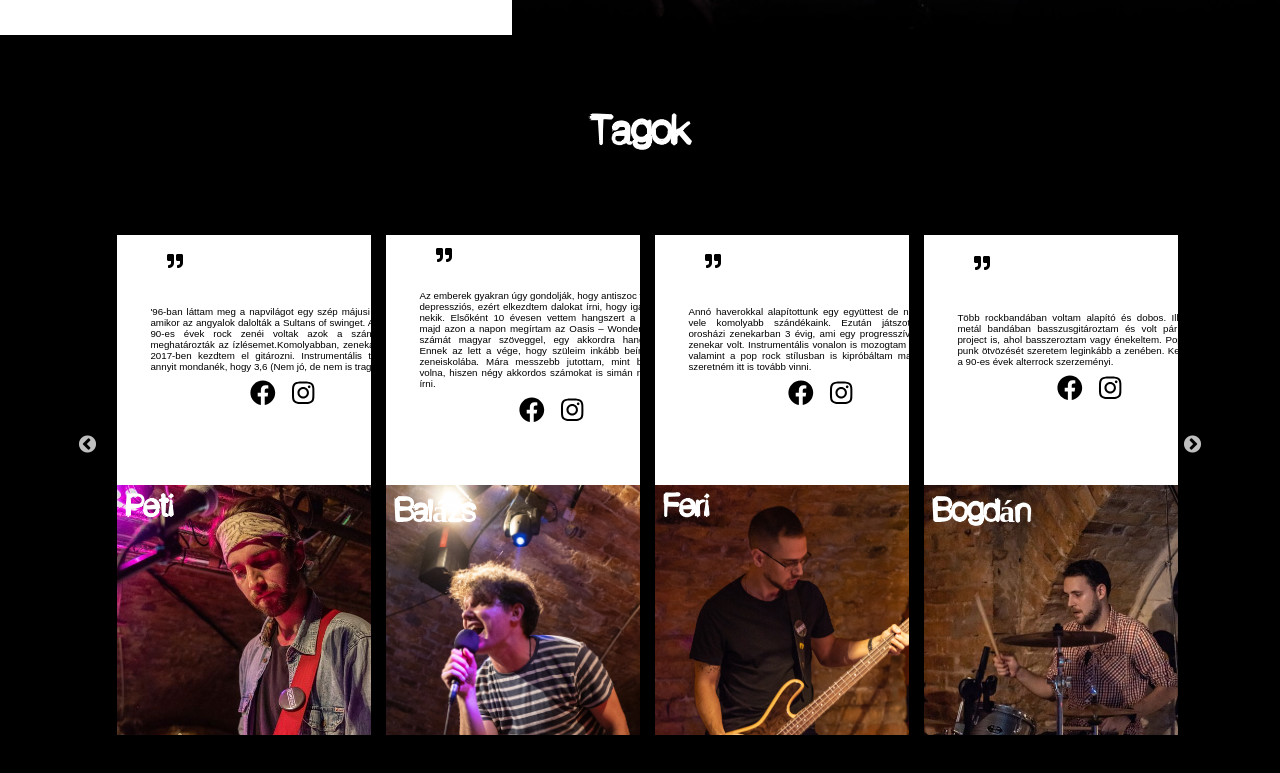
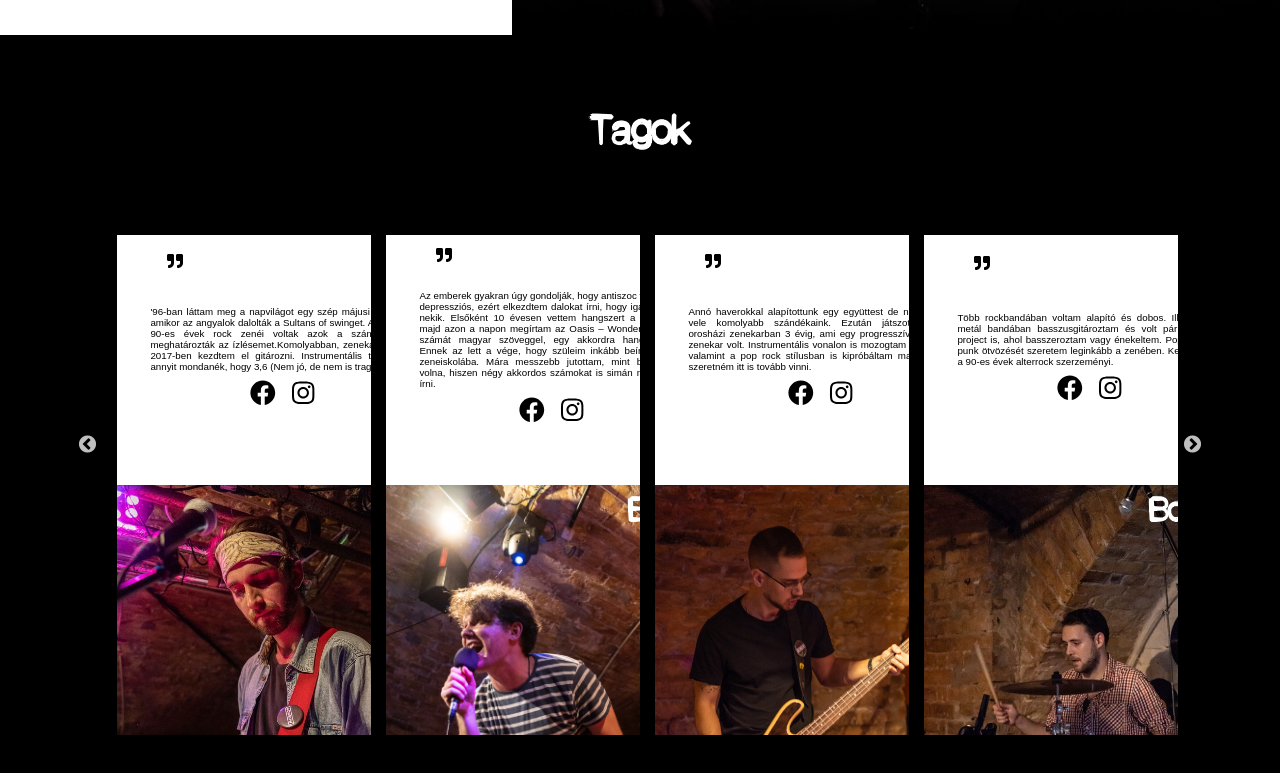
Before and after one commit to kovacsendre96/bonrow, a React (Create React App) app: page / in a window 1280 px wide. Shown: the part 765-1538 px from the top of the page. Built offline with nearby package versions, Linux system fonts and the light colour scheme; a web font is replaced by a local one.

Commit message:
cards maybe responsive

```diff
--- a/src/components/BioCards.js
+++ b/src/components/BioCards.js
@@ -41,7 +41,7 @@ const BioCards = () => {
             }
           },
           {
-            breakpoint: 600,
+            breakpoint: 768,
             settings: {
               slidesToShow: 1,
               slidesToScroll: 1
@@ -57,8 +57,8 @@ const BioCards = () => {
         <h2>Tagok</h2>
         <Slider className='slider'{...settings}>
     <CardsContainer>
-            <Card style={{ background:`url(${peti})`,backgroundSize:'cover',backgroundPositionY:'230px'}}>
-                <CardLeft>
+            <Card >
+                <CardLeft style={{ background:`url(${peti})`,backgroundSize:'cover',backgroundRepeat:"no-repeat"}}>
                     <h4>Peti</h4>
 
                 </CardLeft>
@@ -82,8 +82,8 @@ const BioCards = () => {
             </Card>
             </CardsContainer>
             <CardsContainer>
-            <Card style={{ background:`url(${balazs})`,backgroundSize:'cover',backgroundPositionY:'230px'}}>
-                <CardLeft>
+            <Card >
+                <CardLeft style={{ background:`url(${balazs})`,backgroundSize:'cover',backgroundRepeat:"no-repeat"}}>
                     <h4>Balázs</h4>
 
                 </CardLeft>
@@ -107,8 +107,8 @@ const BioCards = () => {
             </Card>
             </CardsContainer>
             <CardsContainer>
-            <Card style={{ background:`url(${feco})`,backgroundSize:'cover',backgroundPositionY:'230px'}}>
-                <CardLeft>
+            <Card >
+                <CardLeft style={{ background:`url(${feco})`,backgroundSize:'cover',backgroundRepeat:"no-repeat"}}>
                     <h4>Feri</h4>
 
                 </CardLeft>
@@ -132,8 +132,8 @@ const BioCards = () => {
             </Card>
             </CardsContainer>
             <CardsContainer>
-            <Card style={{ background:`url(${bogdan})`,backgroundSize:'cover',backgroundPositionY:'200px'}}>
-                <CardLeft>
+            <Card>
+                <CardLeft style={{ background:`url(${bogdan})`,backgroundSize:'cover',backgroundRepeat:"no-repeat"}}>
                     <h4>Bogdán</h4>
 
                 </CardLeft>
--- a/src/styles/bioStyles.js
+++ b/src/styles/bioStyles.js
@@ -123,8 +123,8 @@ export const Card = styled.div`
     }
 
     @media(max-width:1200px){
-        height:480px;
-        width:340px;
+        height:400px;
+        width:320px;
 
         .slider{
 
@@ -132,9 +132,17 @@ export const Card = styled.div`
 
     }
 
-    @media(max-width:600px){
-       width:90%;
+    @media(max-width:768px){
+       flex-direction:row;
+       width:400px;
+       height:250px;
+       margin:0 auto 0 auto ;
+    }
 
+    @media(max-width:450px){
+
+       width:300px;
+       height:300px;
 
     }
 
@@ -143,6 +151,7 @@ export const Card = styled.div`
 export const CardLeft = styled.div`
     width:100%;
     height:50%;
+    text-align:end;
 
 
 
@@ -158,9 +167,9 @@ export const CardLeft = styled.div`
     @media(max-width:1024px){
     }
 
-        @media(max-width:600px){
-       width:100%;
-       height:50%;
+        @media(max-width:768px){
+       width:50%;
+       height:100%;
 
 
 
@@ -220,11 +229,12 @@ export const CardRight = styled.div`
             font-size:0.6rem;
         }
     }
-        @media(max-width:600px){
-
+        @media(max-width:768px){
+       width:50%;
+       height:100%;
 
        p{
-        font-size:0.5rem;
+        font-size:0.45rem;
        }
 
 
```
